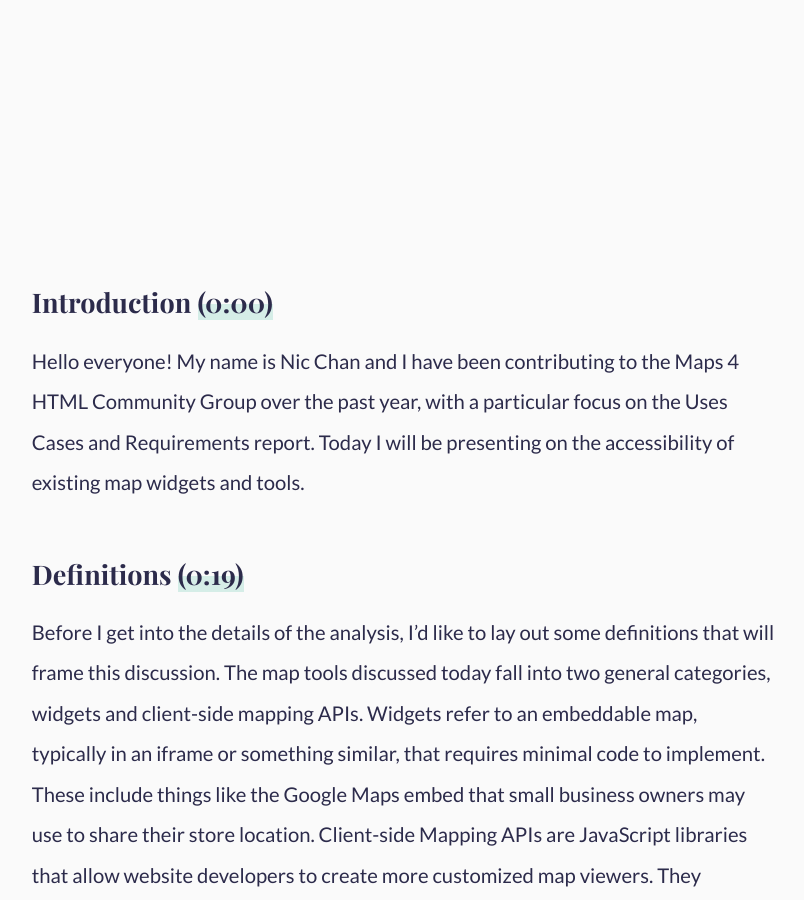
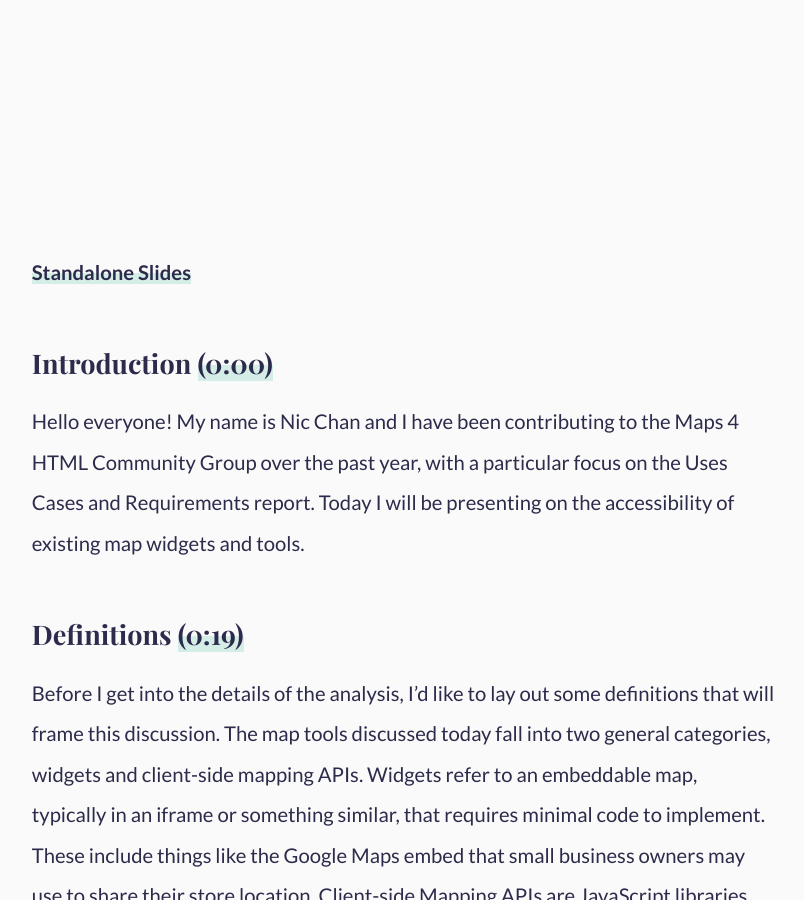
Before and after one commit to nchan0154/nicchan.me-legacy, a Jekyll site: the page built from _posts/2020-10-09-talk-ui-patterns-in-existing-map-widgets.md, in a window 1280 px wide and 900 px high, scrolled down 618 px. Shown: the whole window, without its empty margins (237-1041 px from the left). Built offline with Jekyll 4.4.1, drawn with Linux system fonts in a browser that asks for light colours.

Commit message:
Add standalone slides link

```diff
--- a/_posts/2020-10-09-talk-ui-patterns-in-existing-map-widgets.md
+++ b/_posts/2020-10-09-talk-ui-patterns-in-existing-map-widgets.md
@@ -6,6 +6,8 @@ title: "Talk: UI patterns in existing web map widgets"
 <div class="video" style="padding-top:56.25%">
   <div class="video__embed" id="player"></div>
 </div>
+
+[Standalone Slides](https://wcag-maps.nicchan.me/)
 
 ## Introduction [(0:00)](#player)
 
```
